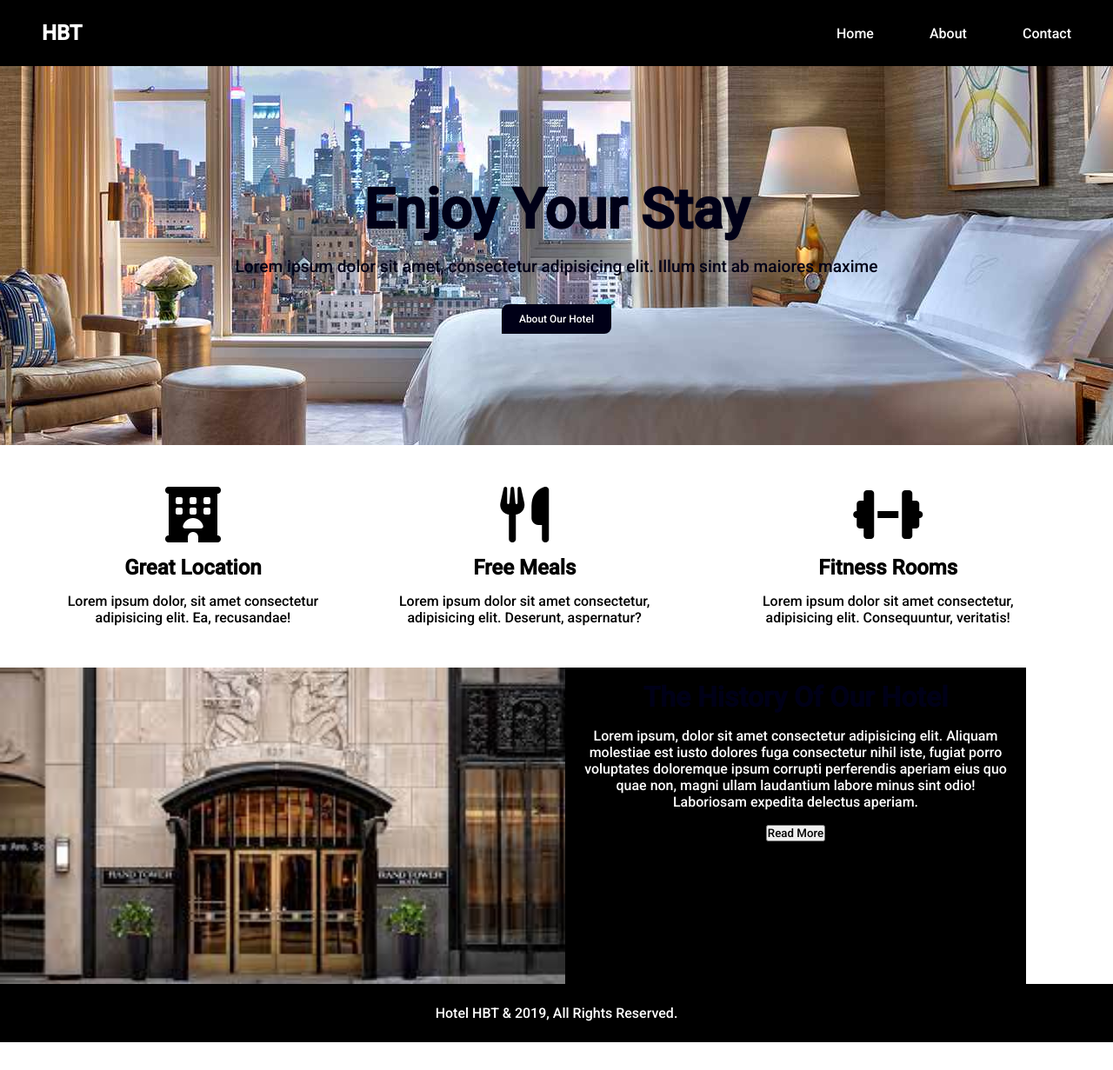
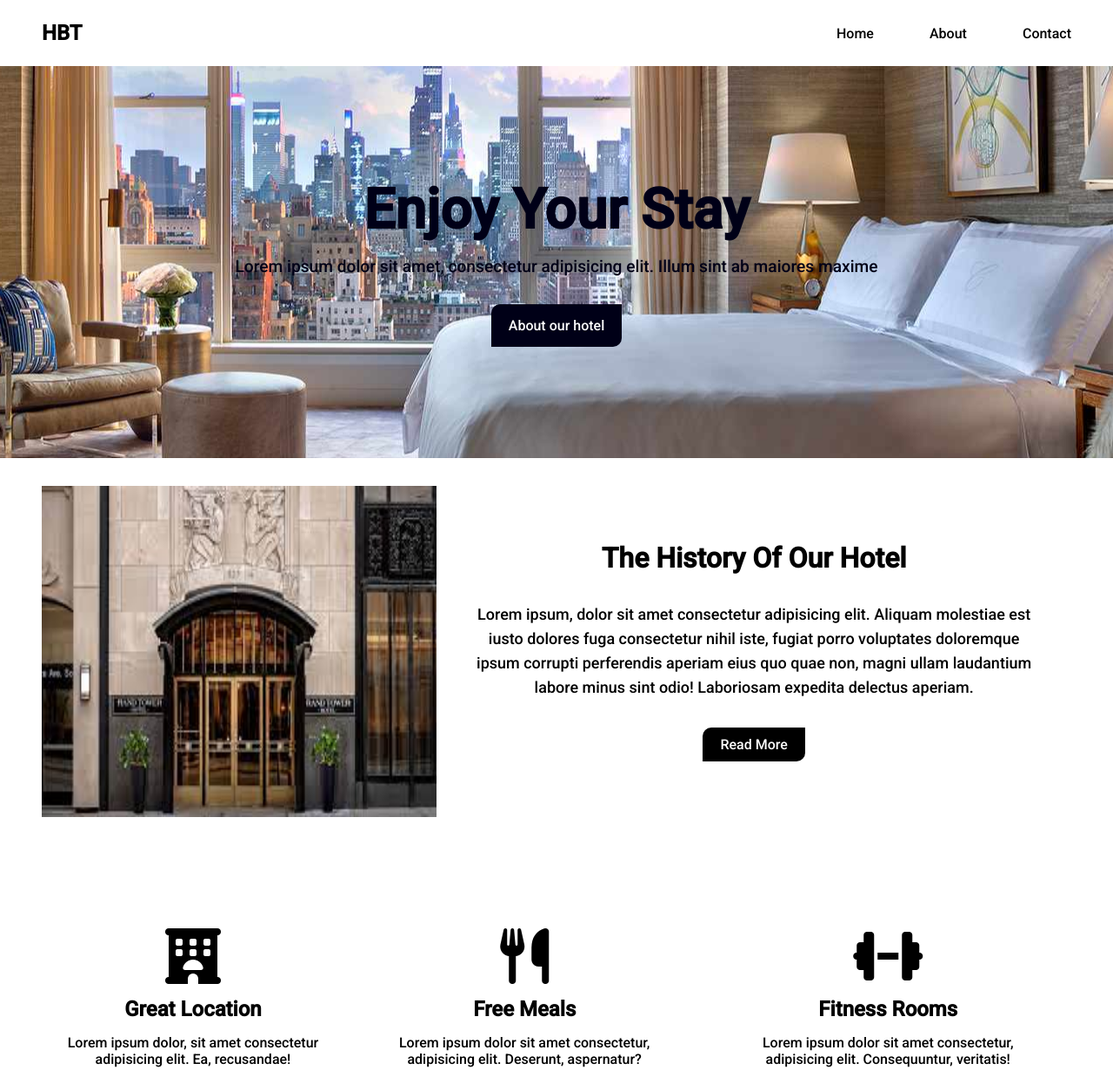
Before and after one commit to favy-codez/TIIDELAB-Hotel-Website, a plain HTML site: page index.html in a window 1280 px wide. Shown: the top 1231 px of the page at 87% size. Before the commit the page ends 1199 px from the top, so only its background shows below. Drawn offline with Linux system fonts and the light colour scheme.

Commit message:
added content for home page

```diff
--- a/index.html
+++ b/index.html
@@ -30,7 +30,20 @@
             <p>
                 Lorem ipsum dolor sit amet, consectetur adipisicing elit. Illum sint ab maiores maxime
             </p>
-            <button class="hero-btn">About Our Hotel</button>
+            <button class="hero-btn">About our hotel</button>
+        </div>
+
+         <!-- SECTION-ONE HISTORY SECTION -->
+         <div class="section-one">
+            <h2></h2>
+            <img src="./images/tr2.jfif" alt="hotel">
+            <div class="section-1a">
+                <h3><span>The History </span>Of Our Hotel</h3>
+                <p>
+                    Lorem ipsum, dolor sit amet consectetur adipisicing elit. Aliquam molestiae est iusto dolores fuga consectetur nihil iste, fugiat porro voluptates doloremque ipsum corrupti perferendis aperiam eius quo quae non, magni ullam laudantium labore minus sint odio! Laboriosam expedita delectus aperiam.
+                </p>
+                <button class="section-one-btn">Read More</button>
+            </div>
         </div>
 
         <!-- section two -->
@@ -51,18 +64,6 @@
                 <p>Lorem ipsum dolor sit amet consectetur, adipisicing elit. Consequuntur, veritatis!</p>
             </div>
         </div>
-
-        <!-- SECTION-ONE HISTORY SECTION -->
-        <div class="section-one">
-            <img src="./images/tr2.jfif" alt="hotel">
-            <div class="section-1a">
-                <h3><span>The History </span>Of Our Hotel</h3>
-                <p>
-                    Lorem ipsum, dolor sit amet consectetur adipisicing elit. Aliquam molestiae est iusto dolores fuga consectetur nihil iste, fugiat porro voluptates doloremque ipsum corrupti perferendis aperiam eius quo quae non, magni ullam laudantium labore minus sint odio! Laboriosam expedita delectus aperiam.
-                </p>
-                <button class="section-one-btn">Read More</button>
-            </div>
-        </div>
     </main>
 
     <footer>
--- a/style.css
+++ b/style.css
@@ -6,8 +6,8 @@
 }
 
 header{
-    background-color: #000;
-    color: #fff;
+    background-color: #fff;
+    color: #000;
     display: flex;
     justify-content: space-between;
     align-items: center;
@@ -19,7 +19,7 @@ header{
 }
 
 a{
-    color: #fff;
+    color: #000;
     text-decoration: none;
     text-transform: initial;
 }
@@ -55,20 +55,64 @@ a{
 }
 
 .hero-btn{
+    padding: 15px 20px;
+    border: none;
+    background-color: #000017;
+    color: #fff;
+    font-size: 16px;
+    border-radius: 10px 0 10px 0;
+}
+
+/* section-one */
+.section-one{
+    display: flex;
+    margin: 2rem 3rem;
+}
+
+.section-one h2{
+    color: #BFA764;
+}
+
+.section-1a {
+    /* background-color: #000; */
+    color: #000;
+    text-align: center;
+    padding: 4rem 1rem ;
+    width: 800px;
+}
+
+.section-1a h3{
+    font-size: 2rem;
+    font-weight: 600;
+    color: #000;
+}
+
+.section-1a p{
+    font-size: 18px;
+    margin: 2rem auto;
+    width: 650px;
+    line-height: 28px;
+}
+
+.section-one img{
+    width: 500px;
+    height: auto;
+}
+
+.section-one-btn{
     padding: 10px 20px;
     border: none;
-    /* background-color: #24202E; */
-    background-color: #000017;
+    background-color: #000;
     color: #fff;
-    font-size: 12px;
-    border-radius: 8px 0 8px 0;
+    font-size: 16px;
+    border-radius: 10px 0 10px 0;
 }
 
 /* section-two */
 .section-two{
     display: flex;
     text-align: center;
-    padding: 3rem ;
+    padding: 6rem 3rem;
 }
 
 .fa-solid{
@@ -96,34 +140,6 @@ a{
     padding: 0 40px;
 }
 
-/* section-one */
-.section-one{
-    display: flex;
-}
-
-.section-1a {
-    background-color: #000;
-    color: #fff;
-    text-align: center;
-    padding: 15px ;
-}
-
-.section-1a h3{
-    font-size: 2rem;
-    font-weight: 600;
-    color: #000017;
-}
-
-.section-1a p{
-    font-size: 16px;
-    width: 500px;
-    margin: 1rem 0;
-}
-
-.section-one img{
-    width: 650px;
-}
-
 /* footer */
 footer{
     background-color: #000;
```
